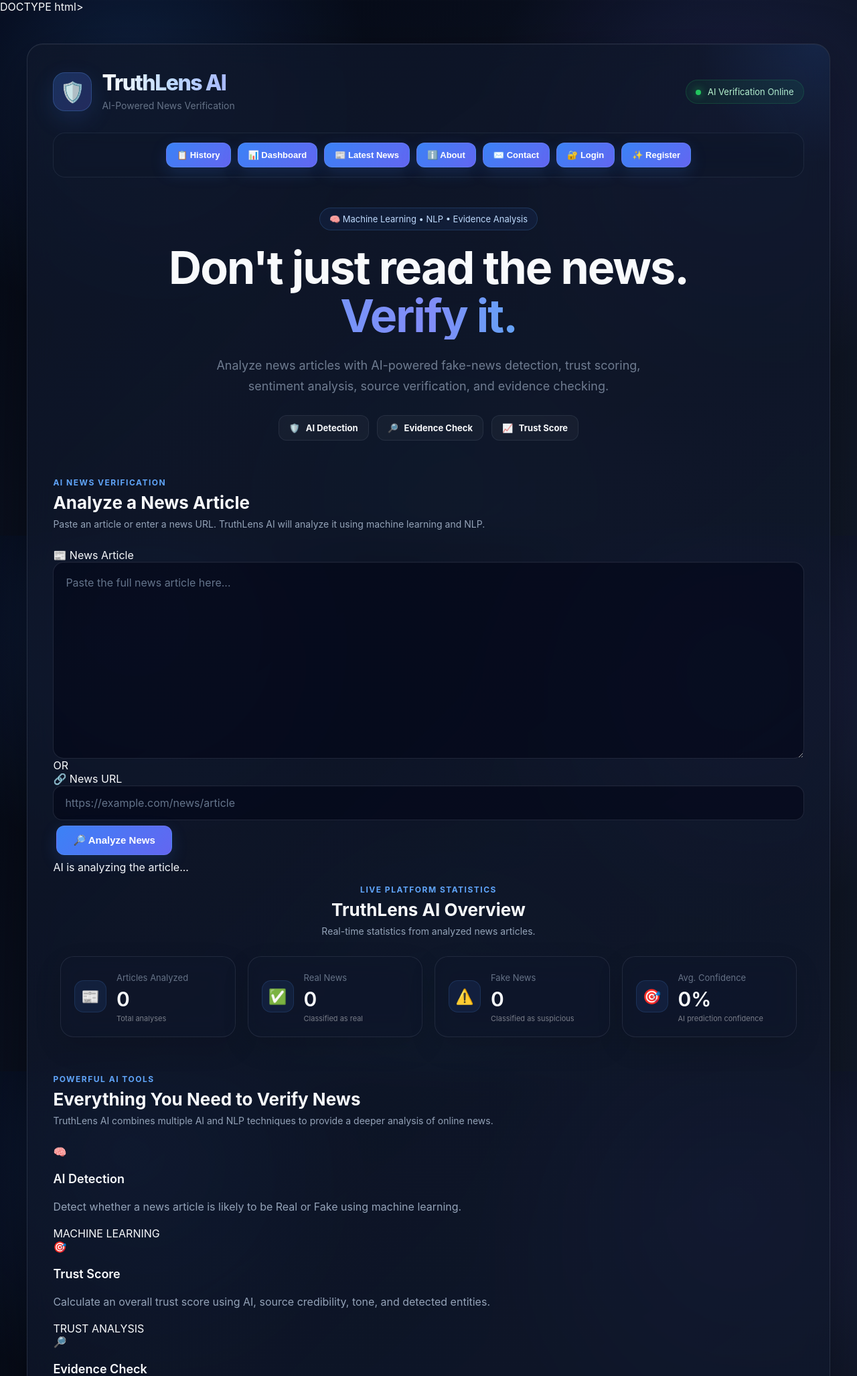
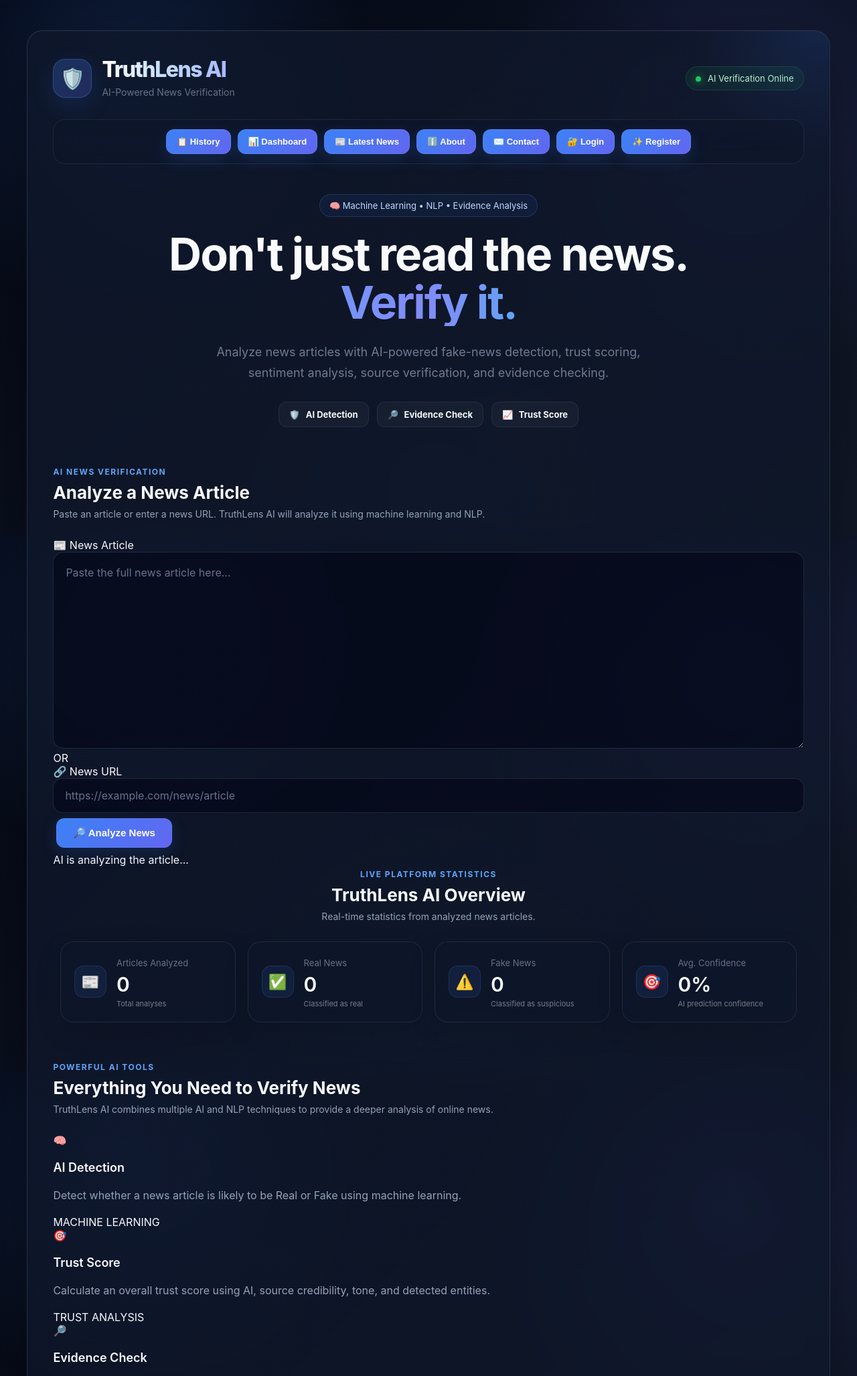
Before and after one commit to mehaboob9515-official/TruthLens-AI, a Flask app: page / in a window 1280 px wide. Shown: the top 2055 px of the page at 67% size. Run offline with Flask 3, Linux system fonts and the light colour scheme; data that the repository does not hold is empty; parts of the project's set-up code (start-up, migrations or seed data) failed here and were passed over.

Commit message:
Fix HTML doctype

```diff
--- a/templates/index.html
+++ b/templates/index.html
@@ -1,4 +1,4 @@
-DOCTYPE html>
+<!DOCTYPE html>
 <html lang="en">
 <head>
     <meta name="google-site-verification" content="xVlWhBSk-eaCmGmErE7J3E_JtEf3yw1cJBxf6E19v1U" />
```
